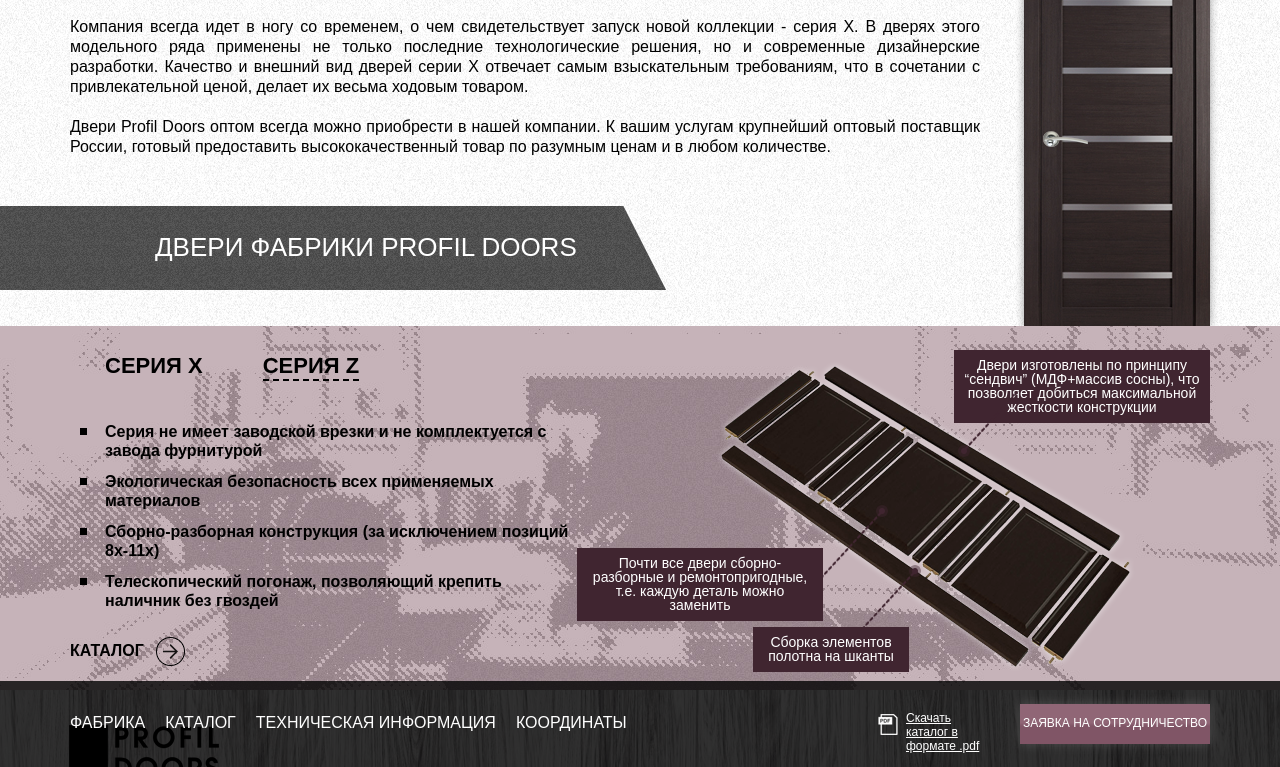
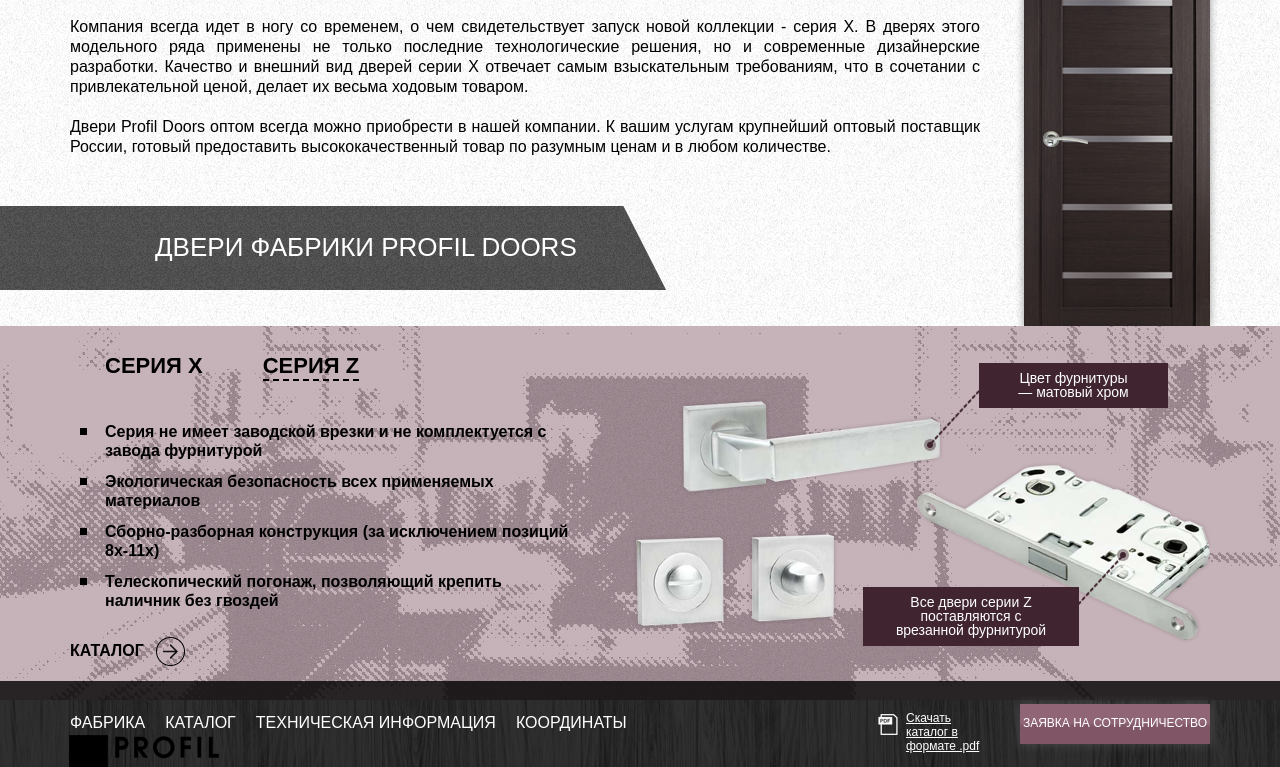
Before and after one commit to justdealman/profildoors, a plain HTML site: page index.html in a window 1280 px wide. Both pictures are taken after a click on the item "СЕРИЯ Z". Shown: the part 950-1717 px from the top of the page. Drawn offline with Linux system fonts and the light colour scheme; a web font is replaced by a local one.

Commit message:
index tabs update

```diff
--- a/css/style.css
+++ b/css/style.css
@@ -401,6 +401,7 @@ button::-moz-focus-inner {
 .series > div {
 	position:relative;
 	max-width:1360px;
+	min-height:374px;
 	margin:0 auto;
 }
 .series > div > ul {
@@ -483,7 +484,7 @@ button::-moz-focus-inner {
 	height:322px;
 	background:url('../img/series_element1.png') no-repeat 138px 10px;
 }
-.series > div > div > div .element1 p {
+.series > div > div > div .element1 p, .series > div > div > div .element2 p {
 	position:absolute;
 	color:#ffffff;
 	font-size:14px;
@@ -493,14 +494,14 @@ button::-moz-focus-inner {
 	margin:0;
 	background:#402530;
 }
-.series > div > div > div .element1 p:before {
+.series > div > div > div .element1 p:before, .series > div > div > div .element2 p:before {
 	content:'';
 	position:absolute;
 	width:62px;
 	height:66px;
 	background:url('../img/series_element_before.png') no-repeat left top;
 }
-.series > div > div > div .element1 p:after {
+.series > div > div > div .element1 p:after, .series > div > div > div .element2 p:after {
 	content:'';
 	position:absolute;
 	width:65px;
@@ -543,6 +544,42 @@ button::-moz-focus-inner {
 .series > div > div > div .element1 .tip3:after {
 	display:none;
 }
+.series > div > div > div .element2 {
+	position:absolute;
+	right:70px;
+	top:24px;
+	width:633px;
+	height:322px;
+	background:url('../img/series_element2.png') no-repeat 55px 47px;
+}
+.series > div > div > div .element2 .tip1 {
+	left:402px;
+	top:13px;
+	width:125px;
+	padding:8px 32px 9px;
+}
+.series > div > div > div .element2 .tip1:after {
+	display:none;
+}
+.series > div > div > div .element2 .tip1:before {
+	left:-55px;
+	bottom:-43px;
+}
+.series > div > div > div .element2 .tip2 {
+	left:286px;
+	top:237px;
+	width:168px;
+	padding:8px 24px 9px;
+}
+.series > div > div > div .element2 .tip2:after {
+	right:-50px;
+	top:-38px;
+}
+.series > div > div > div .element2 .tip2:before {
+	display:none;
+}
+
+
 
 /* Footer */
 
--- a/index.html
+++ b/index.html
@@ -83,10 +83,9 @@
 							<li>Телескопический погонаж, позволяющий крепить наличник без гвоздей</li>
 						</ul>
 						<h5><a href="#"><span>Каталог</span></a></h5>
-						<div class="element1">
-							<p class="tip1">Почти все двери сборно-разборные и ремонтопригодные, т.е. каждую деталь можно заменить</p>
-							<p class="tip2">Сборка элементов полотна на шканты</p>
-							<p class="tip3">Двери изготовлены по принципу “сендвич” (МДФ+массив сосны), что позволяет добиться максимальной жесткости конструкции</p>
+						<div class="element2">
+							<p class="tip1">Цвет фурнитуры — матовый хром</p>
+							<p class="tip2">Все двери серии Z поставляются с врезанной фурнитурой</p>
 						</div>
 					</div>
 				</div>
```
Also changed, not shown: img/series_element2.png (added).
